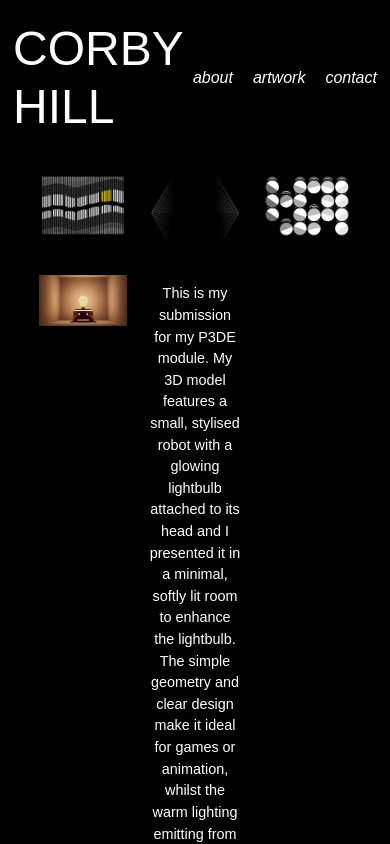
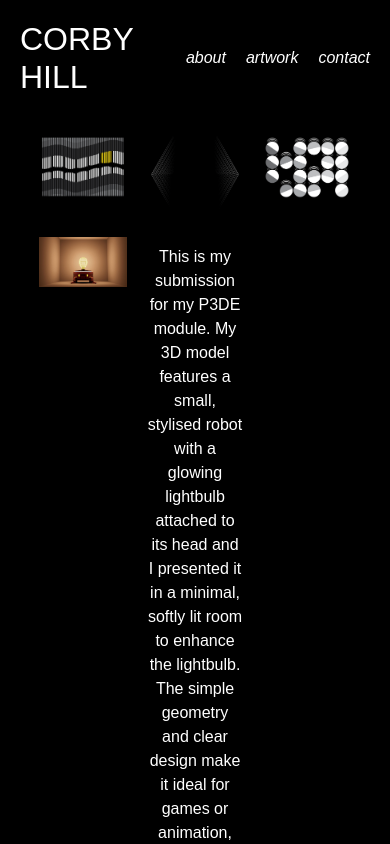
Before and after one commit to CorbyH16/corbyhillportfolio, a plain HTML site: page artwork.html in a window 390 px wide. Shown: the top 844 px of the page. Drawn offline with Linux system fonts and the light colour scheme; a web font is replaced by a local one.

Commit message:
kjhfguygi

```diff
--- a/styles.css
+++ b/styles.css
@@ -108,13 +108,10 @@ header {
 
 
     }
+}
 
-    .robottext {
-        display: flex;
-        text-align: center;
-        padding-left: 10px;
-        padding-right: 10px;
-        font-size: 0.9rem;
-
+@media (max-width: 768px) {
+    .myname {
+        font-size: 200%;
     }
 }
```
